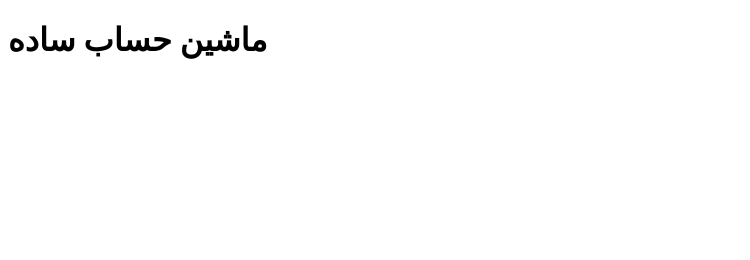
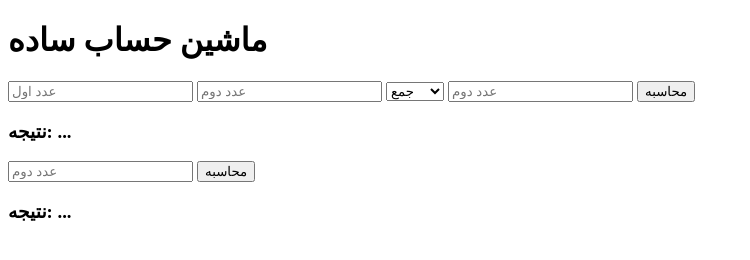
Before and after one commit to leila736/simple-calculator, a plain HTML site: page index.html in a window 1280 px wide. Shown: the whole page, without its empty margins (0-750 px from the left). Drawn offline with Linux system fonts and the light colour scheme.

Commit message:
ساخت باکس برای گرفتن اعداد و و دکمه انتخاب عملیات ریای

```diff
--- a/index.html
+++ b/index.html
@@ -5,5 +5,46 @@
 </head>
 <body>
   <h1>ماشین حساب ساده</h1>
+<!-- ورودی اول برای عدد -->
+<input type="number" id="num1" placeholder="عدد اول" />
+
+<!-- ورودی دوم برای عدد -->
+<input type="number" id="num2" placeholder="عدد دوم" />
+
+<!-- باکس انتخاب عمل‌ریاضی -->
+<select id="operation">
+  <option value="add">جمع</option>
+  <option value="subtract">تفریق</option>
+  <option value="multiply">ضرب</option>
+  <option value="divide">تقسیم </option>
+</select>
+
+<!-- ورودی دوم برای عدد -->
+<input type="number" id="num2" placeholder="عدد دوم" />
+
+
+
+<!-- دکمه برای انجام عملیات -->
+<button onclick="calculate()">محاسبه</button>
+
+<!-- باکس برای نمایش نتیجه -->
+<div>
+  <h3>نتیجه: <span id="result">...</span></h3>
+</div>
+<!-- ورودی دوم برای عدد -->
+<input type="number" id="num2" placeholder="عدد دوم" />
+
+
+
+<!-- دکمه برای انجام عملیات -->
+<button onclick="calculate()">محاسبه</button>
+
+<!-- باکس برای نمایش نتیجه -->
+<div>
+  <h3>نتیجه: <span id="result">...</span></h3>
+</div>
+
+
+
 </body>
 </html>
```
Also changed, not shown: 1 other file.
